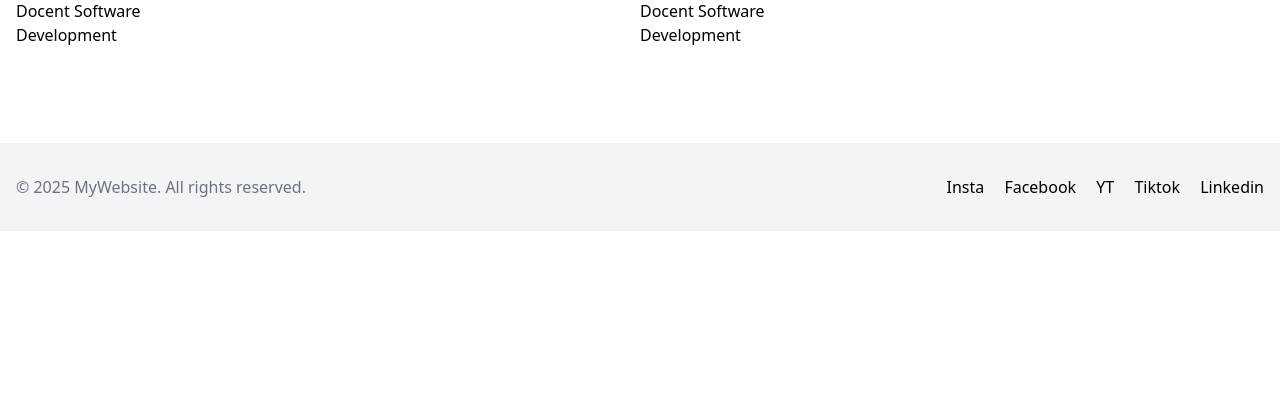
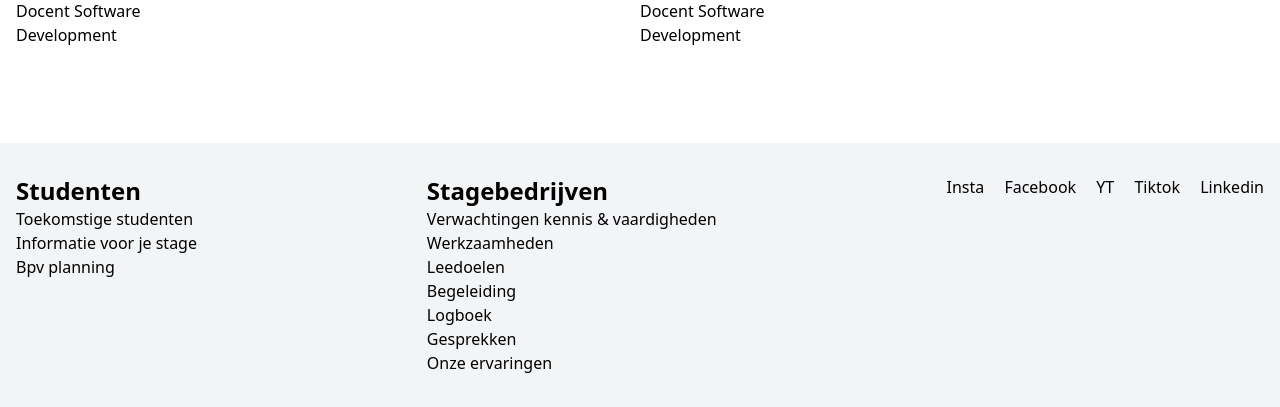
Before and after one commit to mrjimmyscheer/aventusfactory, a PHP site: page /wedotech/ in a window 1280 px wide. Shown: the part 2677-3084 px from the top of the page. Before the commit the page ends 2908 px from the top, so only its background shows below. Run offline with PHP 8.4, Linux system fonts and the light colour scheme.

Commit message:
Added basic html

```diff
--- a/views/partials/footer.php
+++ b/views/partials/footer.php
@@ -1,6 +1,27 @@
   <footer class="bg-gray-100 mt-16">
-    <div class="max-w-7xl mx-auto px-4 py-8 flex flex-col md:flex-row justify-between items-center text-center md:text-left">
-      <p class="text-gray-500">&copy; 2025 MyWebsite. All rights reserved.</p>
+    <div class="max-w-7xl mx-auto px-4 py-8 flex flex-col md:flex-row justify-between md:text-left">
+      <div class="mb-4">
+        <h3 class="font-bold text-2xl">Studenten</h3>
+        <ul>
+          <li>Toekomstige studenten</li>
+          <li>Informatie voor je stage</li>
+          <li>Bpv planning</li>
+        </ul>
+      </div>
+
+      <div>
+        <h3 class="font-bold text-2xl">Stagebedrijven</h3>
+        <ul>
+          <li>Verwachtingen kennis & vaardigheden</li>
+          <li>Werkzaamheden</li>
+          <li>Leedoelen</li>
+          <li>Begeleiding</li>
+          <li>Logboek</li>
+          <li>Gesprekken</li>
+          <li>Onze ervaringen</li>
+        </ul>
+      </div>
+
       <div class="mt-4 md:mt-0 space-x-4">
         <a href="https://www.instagram.com/aventusmbo/" class="">Insta</a>
         <a href="https://www.facebook.com/aventus.school" class="">Facebook</a>
```
